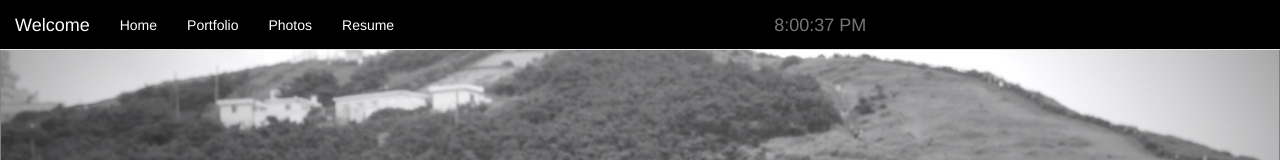
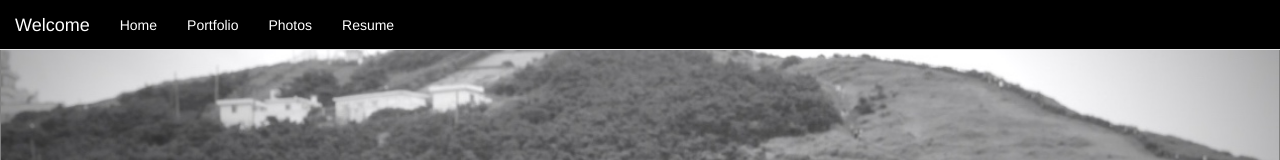
Before and after one commit to impersin/myHome, a website: page client/index.html in a window 1280 px wide. Shown: the top 160 px of the page. Drawn offline with nearby package versions, Linux system fonts and the light colour scheme; some packages are replaced by stand-ins of ours; no server answers.

Commit message:
Removed clock

```diff
--- a/client/index.html
+++ b/client/index.html
@@ -34,7 +34,7 @@
                   <li><a class="navLink" href="../style/images/TaegyuLeemResume.pdf" download>Download</a></li>
                 </ul>
                 <li><span class="navbar-brand widget fadein">{{weather}}</span></li>
-                <li><span class="navbar-brand fadein">{{theTime}}</span></li>
+                <!--<li><span class="navbar-brand fadein">{{theTime}}</span></li>-->
         </ul>
   </nav>
   <div ng-view></div>
```
